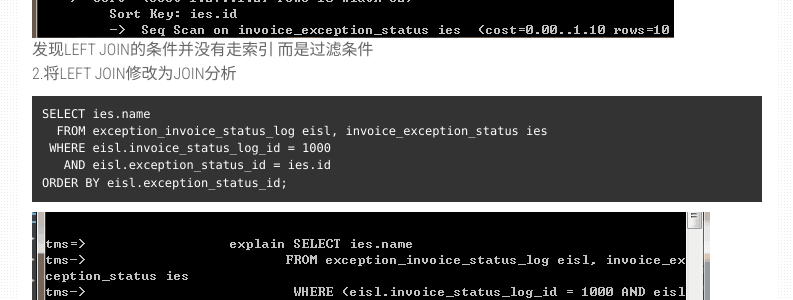
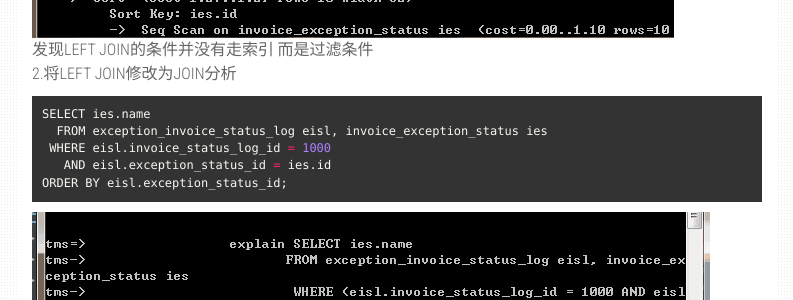
Before and after one commit to PasseRR/passerr.github.io, a Jekyll site: the page built from _posts/2017-07-03-postgresql-composite-primary-key.md, in a window 1280 px wide. Shown: the part 1002-1302 px from the top of the page, without its empty margins (338-1131 px from the left). Built offline with Jekyll 4.4.1, drawn with Linux system fonts in a browser that asks for light colours; nearby versions of some CDN libraries.

Commit message:
highlight

```diff
--- a/_posts/2017-07-03-postgresql-composite-primary-key.md
+++ b/_posts/2017-07-03-postgresql-composite-primary-key.md
@@ -36,7 +36,7 @@ ORDER BY eisl.exception_status_id;
 发现LEFT JOIN的条件并没有走索引 而是过滤条件
 2.将LEFT JOIN修改为JOIN分析
 
-{% highlight mysql %}
+{% highlight python %}
 SELECT ies.name
   FROM exception_invoice_status_log eisl, invoice_exception_status ies
  WHERE eisl.invoice_status_log_id = 1000
```
